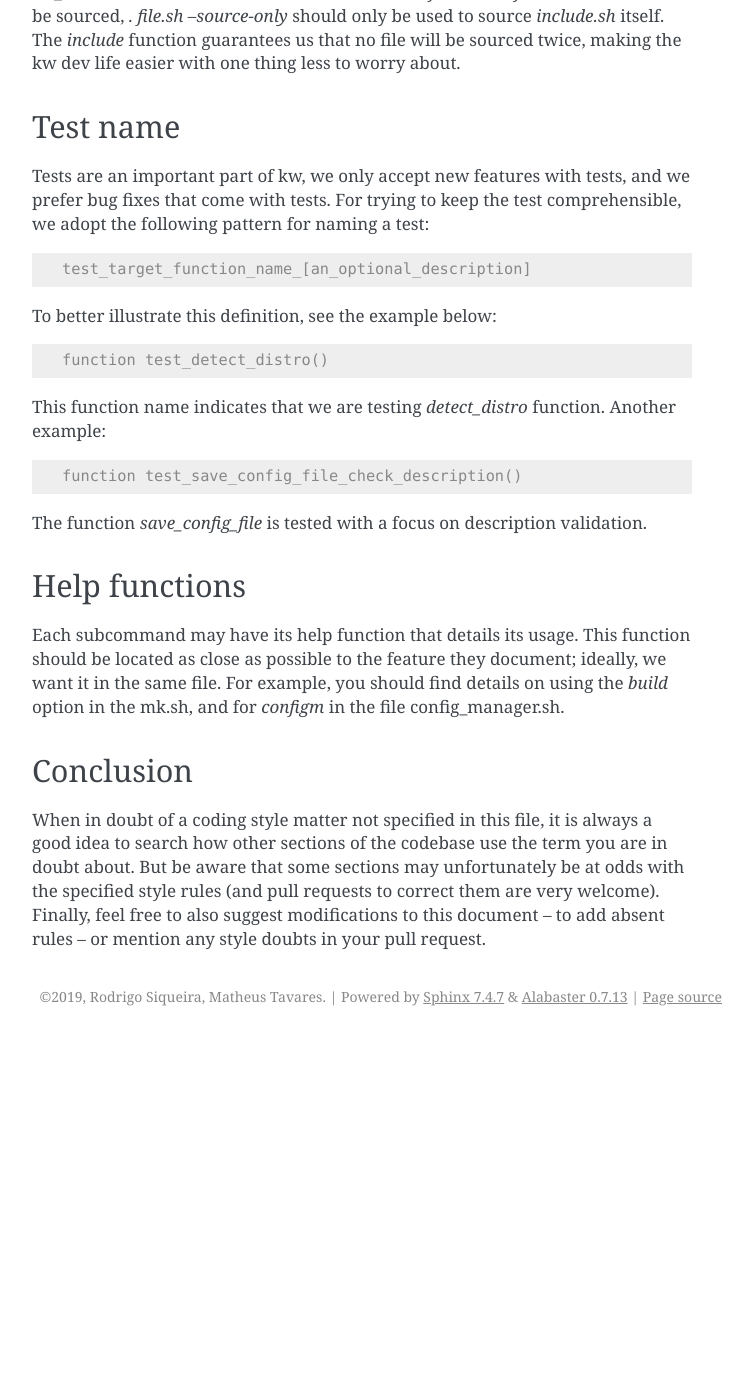
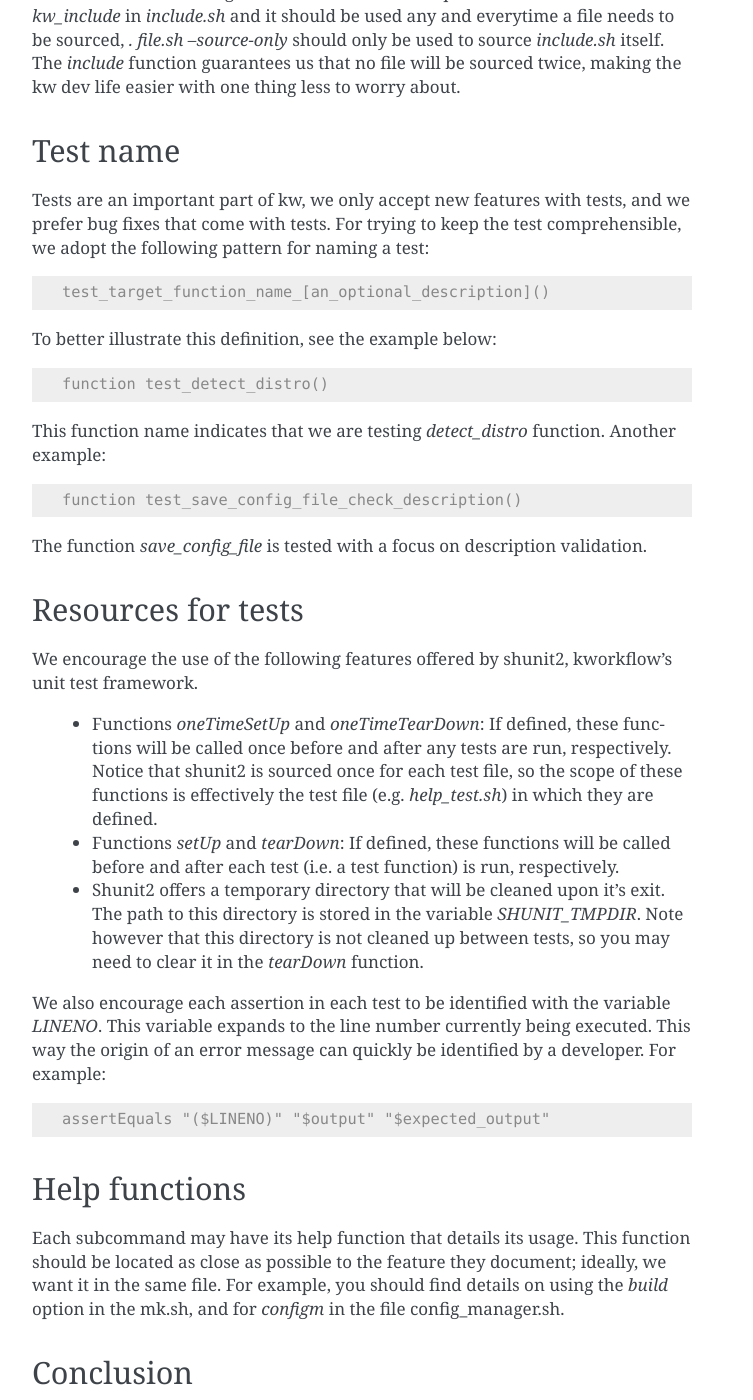
Before and after one commit to kworkflow/kworkflow, a Sphinx documentation site: the page built from documentation/content/codingstyle.rst, in a window 1280 px wide and 1400 px high, scrolled down 4660 px. Shown: the whole window, without its empty margins (388-1141 px from the left). Built offline with Sphinx 7.4.7, drawn with Linux system fonts in a browser that asks for light colours; before the commit the page ends 5696 px from its top, so only the background shows below that; some of the changed text lies outside the part shown.

Commit message:
documentation: codingstyle: Add resources for tests
Kw's tests currently rely on a series of undocumented best practices.
This patch documents some of these practices in codingstyle.rst.

Signed-off-by: João Seckler <jseckler@riseup.net>

```diff
--- a/documentation/content/codingstyle.rst
+++ b/documentation/content/codingstyle.rst
@@ -216,7 +216,7 @@
 we prefer bug fixes that come with tests. For trying to keep the test
 comprehensible, we adopt the following pattern for naming a test::
 
-    test_target_function_name_[an_optional_description]
+    test_target_function_name_[an_optional_description]()
 
 To better illustrate this definition, see the example below::
 
@@ -229,6 +229,31 @@
 
 The function `save_config_file` is tested with a focus on description
 validation.
+
+Resources for tests
+-------------------
+
+We encourage the use of the following features offered by shunit2, kworkflow's
+unit test framework.
+
+ - Functions `oneTimeSetUp` and `oneTimeTearDown`: If defined, these functions
+   will be called once before and after any tests are run, respectively. Notice
+   that shunit2 is sourced once for each test file, so the scope of
+   these functions is effectively the test file (e.g. `help_test.sh`) in
+   which they are defined.
+ - Functions `setUp` and `tearDown`: If defined, these functions will be
+   called before and after each test (i.e. a test function) is run, respectively.
+ - Shunit2 offers a temporary directory that will be cleaned upon it's exit. The
+   path to this directory is stored in the variable `SHUNIT_TMPDIR`. Note
+   however that this directory is not cleaned up between tests, so you may
+   need to clear it in the `tearDown` function.
+
+We also encourage each assertion in each test to be identified with the variable
+`LINENO`. This variable expands to the line number currently being executed.
+This way the origin of an error message can quickly be identified by a
+developer. For example::
+
+   assertEquals "($LINENO)" "$output" "$expected_output"
 
 Help functions
 --------------
```
